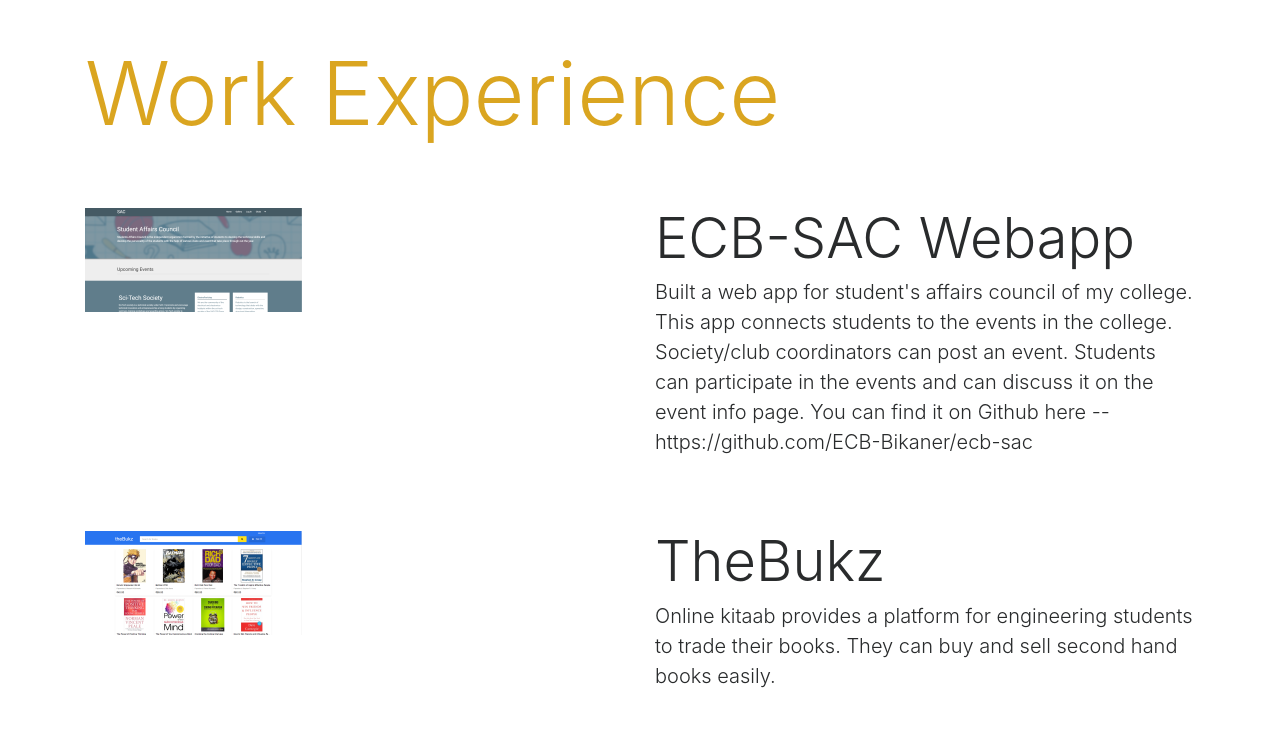
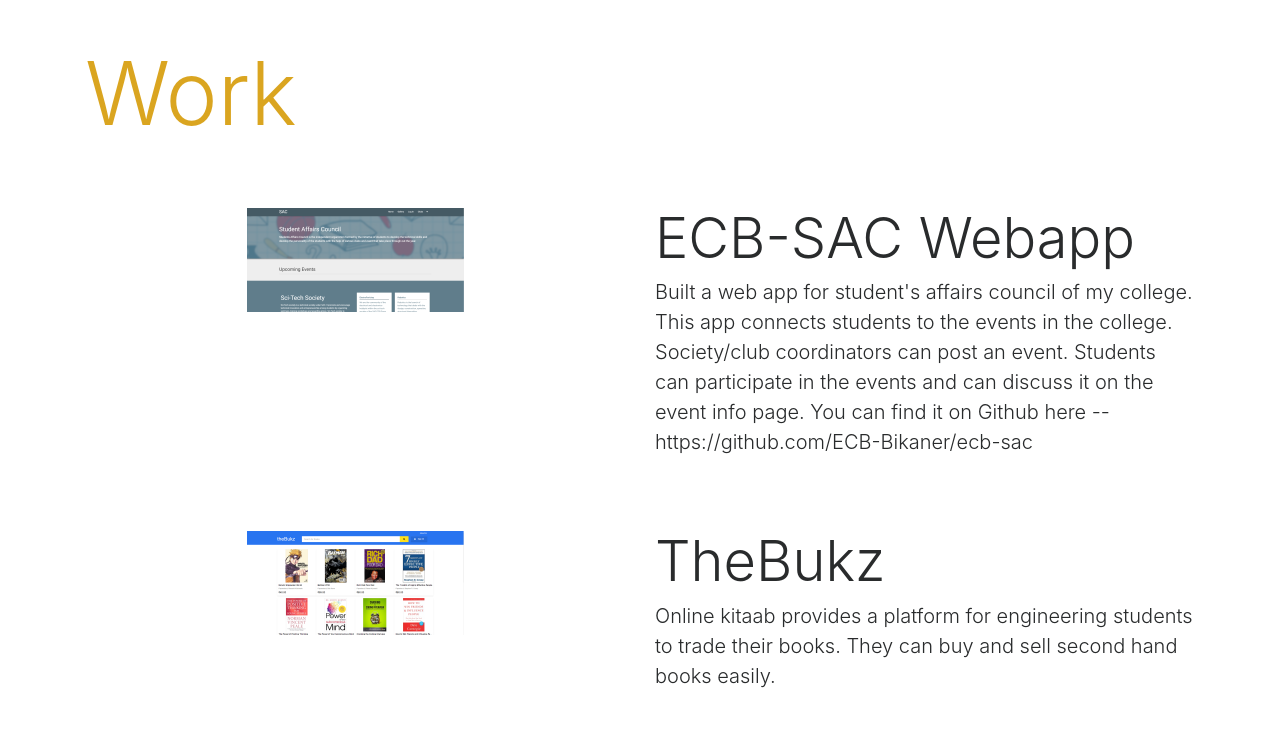
Before and after one commit to ishancoder/personal-website, a plain HTML site: page index.html in a window 1280 px wide. Shown: the part 1579-2331 px from the top of the page. Drawn offline with nearby package versions, Linux system fonts and the light colour scheme; a script that the page names is missing.

Commit message:
fix overlaping

```diff
--- a/css/style.css
+++ b/css/style.css
@@ -1,5 +1,5 @@
 .vh-100 {
-    height: 100vh;
+    min-height: 100vh;
 }
 
 .display-2 {
--- a/index.html
+++ b/index.html
@@ -35,7 +35,7 @@
     </nav>
     <section class="container">
         <!--landing banner-->
-        <div style="height: 90vh;" class="row justify-content-center align-items-center">
+        <div style="min-height: 90vh;" class="row justify-content-md-center align-items-center">
             <div class="col-sm-12 col-md-3 text-center">
                 <img src="https://avatars2.githubusercontent.com/u/14540585?v=3&s=460" alt="Ishan" class="rounded-circle" width=250px/>
             </div>
@@ -85,10 +85,10 @@
         <!-- Experience -->
         <div class="row vh-100 py-5" id="experience">
             <div class="col-sm-12 col-md-12">
-                <h1 class="display-2">Work Experience</h1>
+                <h1 class="display-2">Work</h1>
             </div>
 
-            <div class="col-md-6 col-sm-12 pt-3">
+            <div class="col-md-6 col-sm-12 pt-3 text-center">
                 <img class="img-fluid" src="./images/ecbsac.png" alt="Card image cap">
             </div>
             <div class="col-md-6 col-sm-12 pt-3">
@@ -98,7 +98,7 @@
                     can discuss it on the event info page. You can find it on Github here -- https://github.com/ECB-Bikaner/ecb-sac</p>
             </div>
 
-            <div class="col-md-6 col-sm-12 pt-3">
+            <div class="col-md-6 col-sm-12 pt-3 text-center">
                 <img class="img-fluid" src="./images/thebukz.png" alt="Card image cap">
             </div>
             <div class="col-md-6 col-sm-12 pt-3">
```
